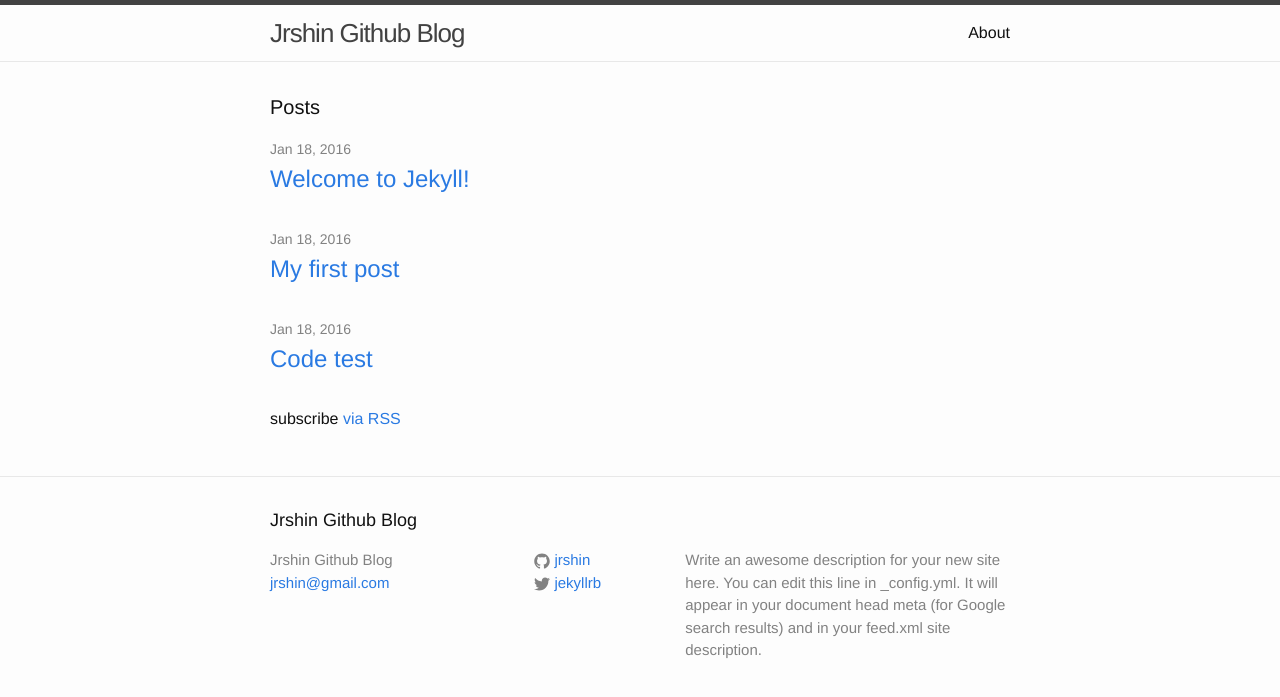
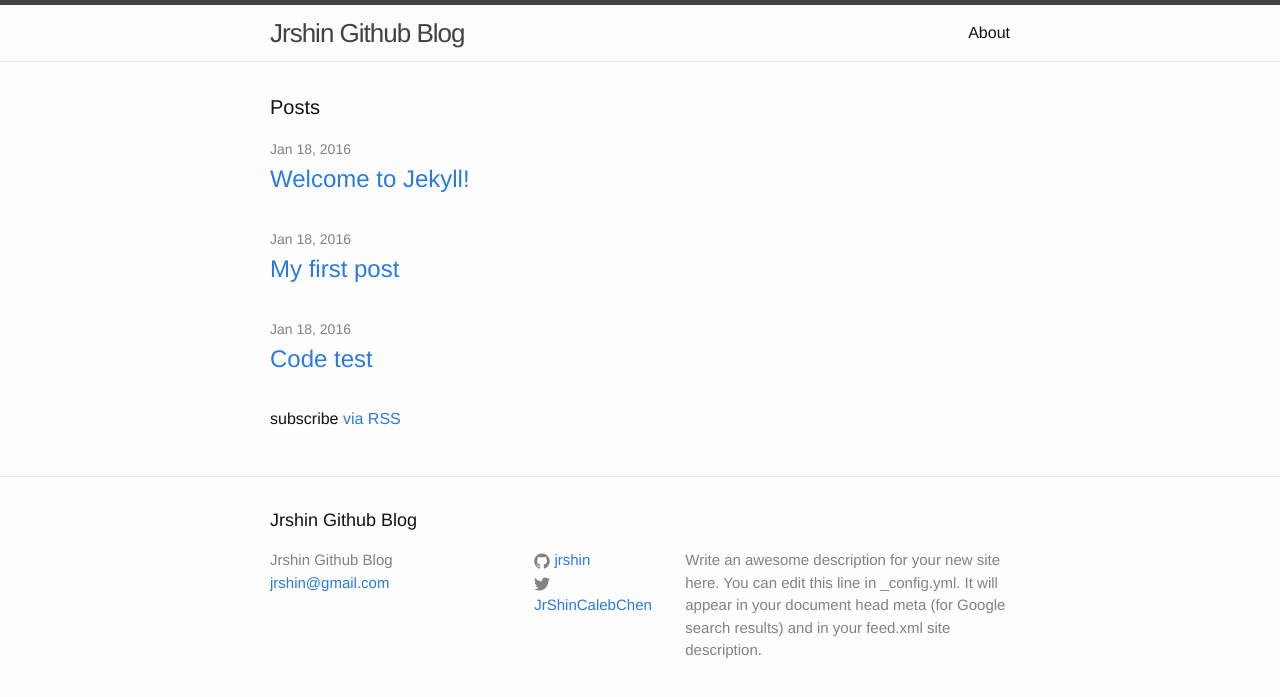
Before and after one commit to jrshin/jrshin.github.io, a Jekyll site: the page built from index.html, in a window 1280 px wide. Shown: the top 697 px of the page. Built offline with Jekyll 4.4.1, drawn with Linux system fonts in a browser that asks for light colours.

Commit message:
twitter added

```diff
--- a/_config.yml
+++ b/_config.yml
@@ -14,7 +14,7 @@ description: > # this means to ignore newlines until "baseurl:"
   Google search results) and in your feed.xml site description.
 baseurl: "" # the subpath of your site, e.g. /blog
 url: "http://jrshin.github.io/" # the base hostname & protocol for your site
-twitter_username: jekyllrb
+twitter_username: JrShinCalebChen
 github_username:  jrshin
 
 # Build settings
```
